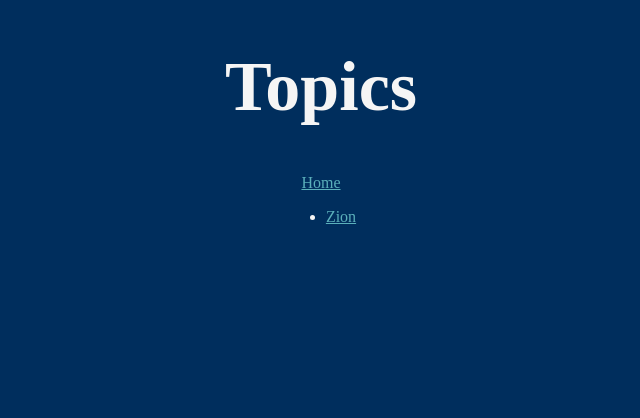
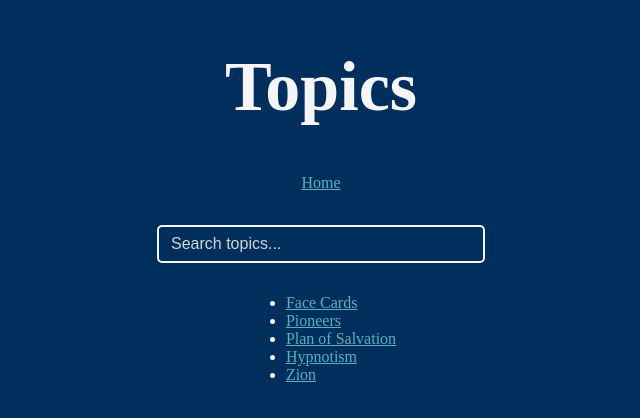
Before and after one commit to Danddhamp/forgotten-prophets, a plain HTML site: page scripts/topics.html in a window 1280 px wide. Shown: the whole page, without its empty margins (319-959 px from the left). Drawn offline with Linux system fonts and the light colour scheme.

Commit message:
Update topics.html

```diff
--- a/scripts/topics.html
+++ b/scripts/topics.html
@@ -5,14 +5,58 @@
         <link rel="stylesheet" type="text/css" href="style.css">
         <meta name="viewport" content="width=device-width, initial-scale=1.0">
         <link rel="shortcut icon" href="../media/images/favicon/favicon.png" type="image/x-icon">
+        <style>
+            #searchBar {
+                    width: 300px;
+                    max-width: 90%;
+                    padding: 8px 12px;
+                    margin: 15px 0;
+                    font-size: 16px;
+                    border: 2px solid whitesmoke;
+                    border-radius: 5px;
+                    background-color: #002E5D;
+                    color: whitesmoke;
+                }
+            #searchBar::placeholder {
+                    color: lightgray;
+                }
+        </style>
     </head>
     <body>
         <h1>Topics</h1>
+
         <a href="../index.html">Home</a>
+
+        <br><br>
+
+        <input type="text" id="searchBar" placeholder="Search topics..." onkeyup="searchTopics()">
+
         <div class="container-flex">
-            <ul style="text-align:left;">
+            <ul id="topicList" style="text-align:left;">
+                <li><a href="topics/facecards.html">Face Cards</a></li>
+                <li><a href="topics/pioneers.html">Pioneers</a></li>
+                <li><a href="topics/planofsalvation.html">Plan of Salvation</a></li>
+                <li><a href="topics/hypnotism.html">Hypnotism</a></li>
                 <li><a href="topics/zion.html">Zion</a></li>
             </ul>
         </div>
+
+        <script>
+            function searchTopics() {
+                let input = document.getElementById("searchBar").value.toLowerCase();
+                let ul = document.getElementById("topicList");
+                let li = ul.getElementsByTagName("li");
+
+                for (let i = 0; i < li.length; i++) {
+                    let text = li[i].textContent || li[i].innerText;
+
+                    if (text.toLowerCase().indexOf(input) > -1) {
+                        li[i].style.display = "";
+                    } else {
+                        li[i].style.display = "none";
+                    }
+                }
+            }
+        </script>
     </body>
 </html>
```
